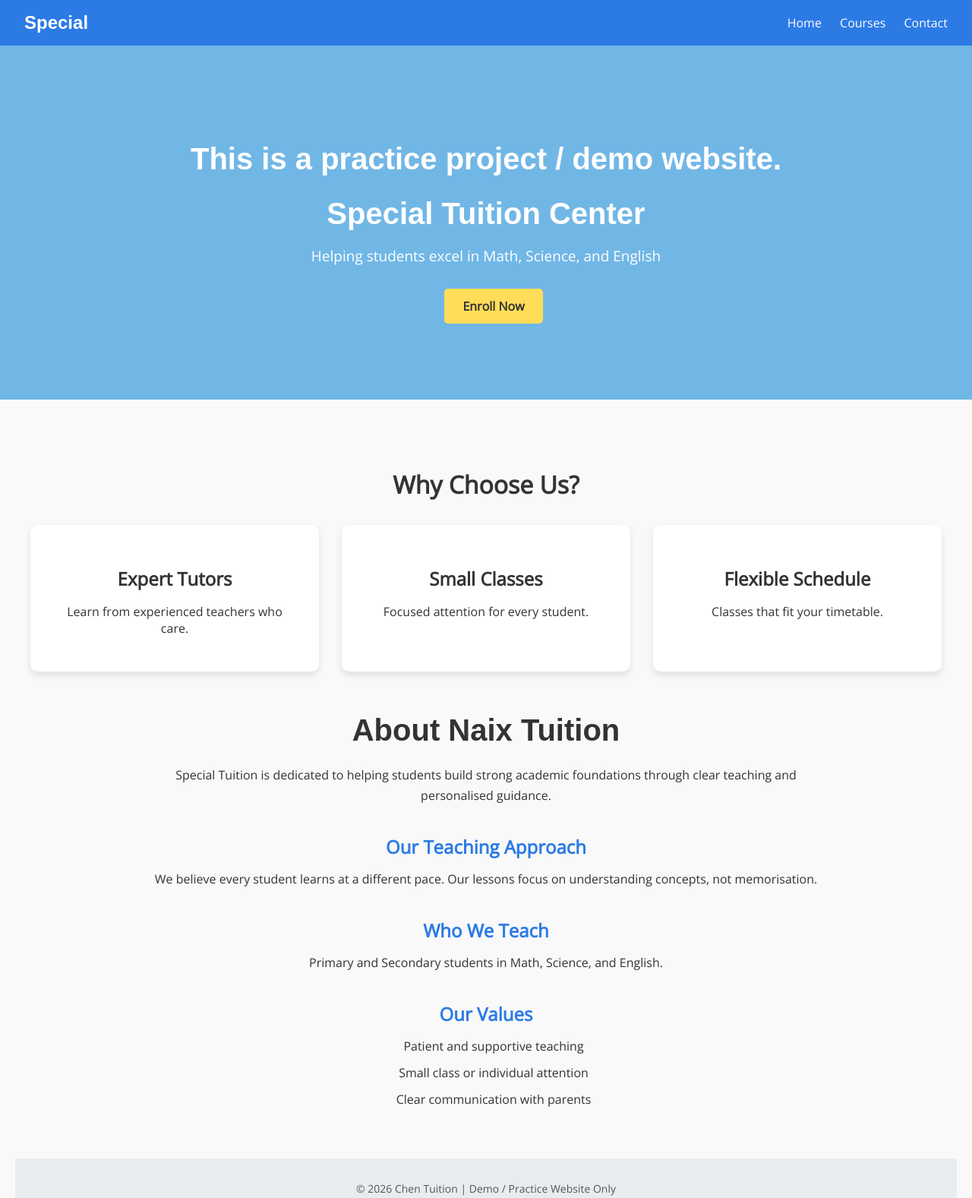
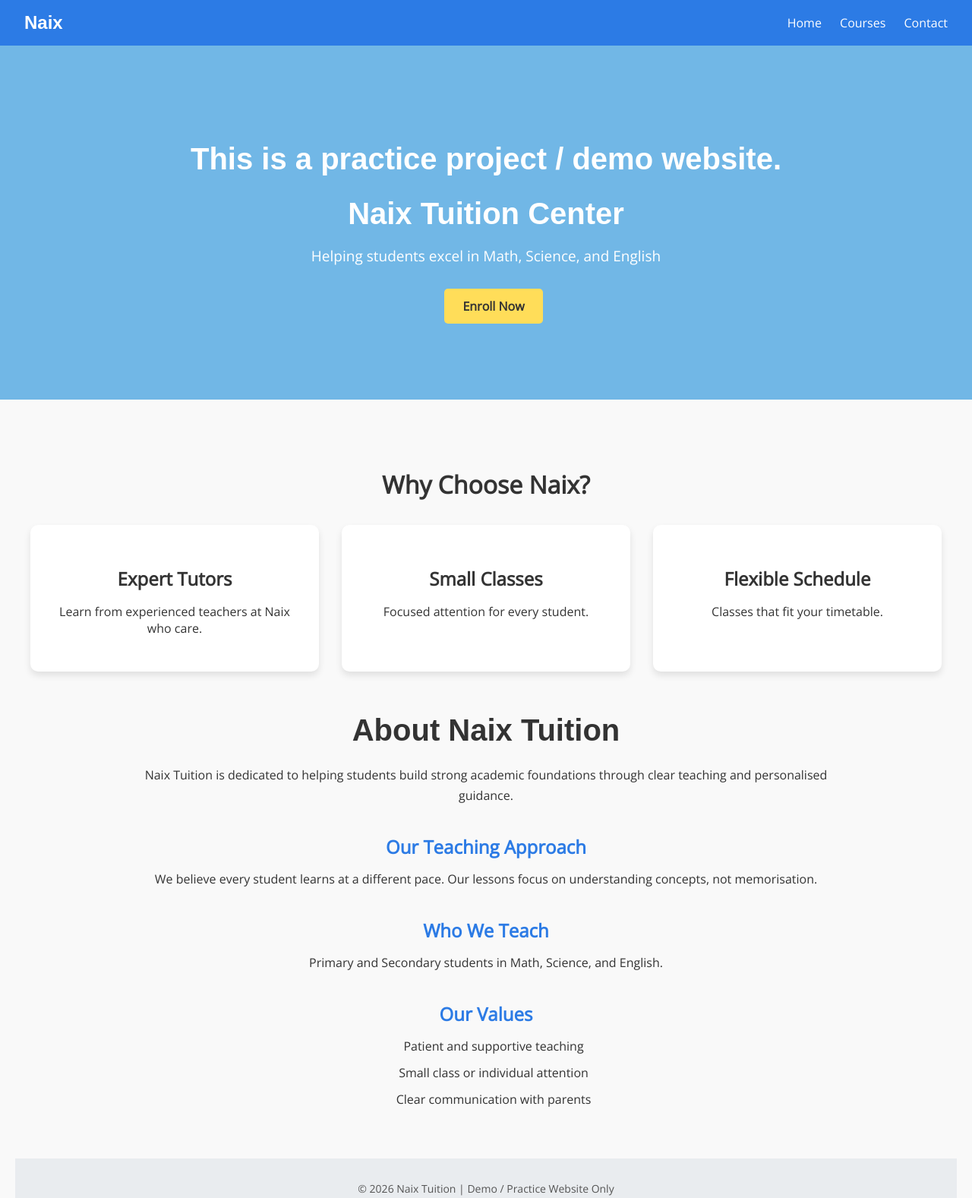
Before and after one commit to chenteiklim/tuitionWebsite, a plain HTML site: page index.html in a window 1280 px wide. Shown: the top 1577 px of the page at 76% size. Drawn offline with nearby package versions, Linux system fonts and the light colour scheme.

Commit message:
seventh commit

```diff
--- a/index.html
+++ b/index.html
@@ -2,17 +2,16 @@
 <html lang="en">
 <head>
   <meta charset="UTF-8">
-  <title>Special Tuition Demo Website</title>
-  <meta name="description" content="Demo website for Special Tuition, a practice project showing tuition services and courses.">
+  <title>Naix Tuition Center | Math, Science & English Demo</title>
+  <meta name="description" content="Naix Tuition is a practice project showcasing expert tutoring services for Primary and Secondary students in Math, Science, and English.">
   <link href="https://fonts.googleapis.com/css2?family=Roboto:wght@400&family=Open+Sans:wght@300&display=swap" rel="stylesheet">
   <link rel="stylesheet" href="style.css">
   <meta name="google-site-verification" content="aF69pjB8qnaLWAdt2Qrk1W8pMhPAUUd57pRFXcMoPCo" />
 </head>
 <body>
 
-  <!-- Navbar -->
   <header class="navbar">
-    <div class="logo">Special</div>
+    <div class="logo">Naix</div>
     <nav>
       <a href="index.html">Home</a>
       <a href="courses.html">Courses</a>
@@ -20,21 +19,19 @@
     </nav>
   </header>
 
-  <!-- Hero Section -->
   <div class="Attention">
     <h1>This is a practice project / demo website.</h1>
-    <h1>Special Tuition Center</h1>
+    <h1>Naix Tuition Center</h1>
     <p>Helping students excel in Math, Science, and English</p>
     <a href="contact.html" class="btn">Enroll Now</a>
 </div>
 
-  <!-- Features Section -->
   <div class="features">
-    <h2>Why Choose Us?</h2>
+    <h2>Why Choose Naix?</h2>
     <div class="feature-boxes">
       <div class="box">
         <h3>Expert Tutors</h3>
-        <p>Learn from experienced teachers who care.</p>
+        <p>Learn from experienced teachers at Naix who care.</p>
       </div>
       <div class="box">
         <h3>Small Classes</h3>
@@ -49,7 +46,7 @@
   <h1>About Naix Tuition</h1>
 
   <p>
-    Special Tuition is dedicated to helping students build strong academic foundations
+    Naix Tuition is dedicated to helping students build strong academic foundations
     through clear teaching and personalised guidance.
   </p>
 
@@ -72,7 +69,7 @@
   </ul>
 </section>
   <footer>
-    <p>&copy; 2026 Chen Tuition | Demo / Practice Website Only</p>
+    <p>&copy; 2026 Naix Tuition | Demo / Practice Website Only</p>
   </footer>
 
   <script src="script.js"></script>
```
